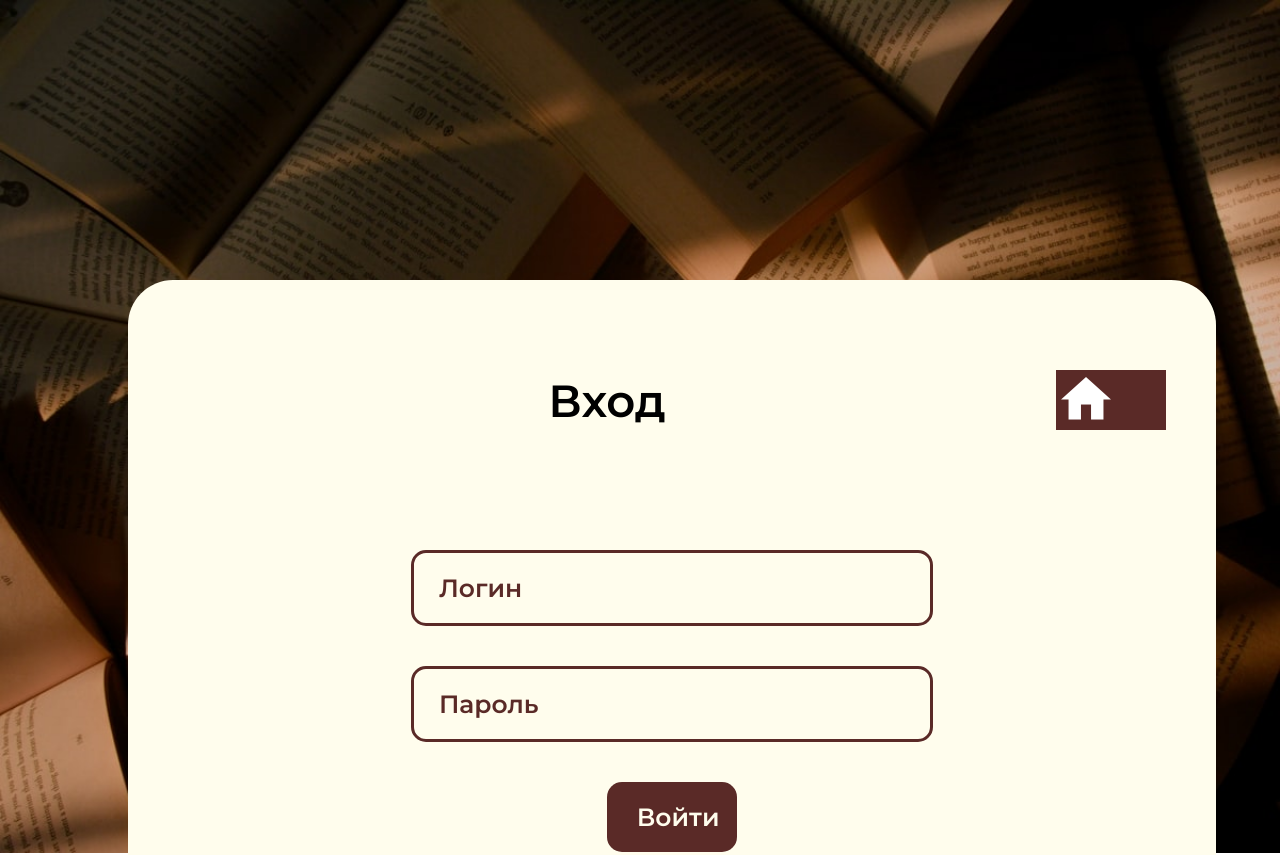
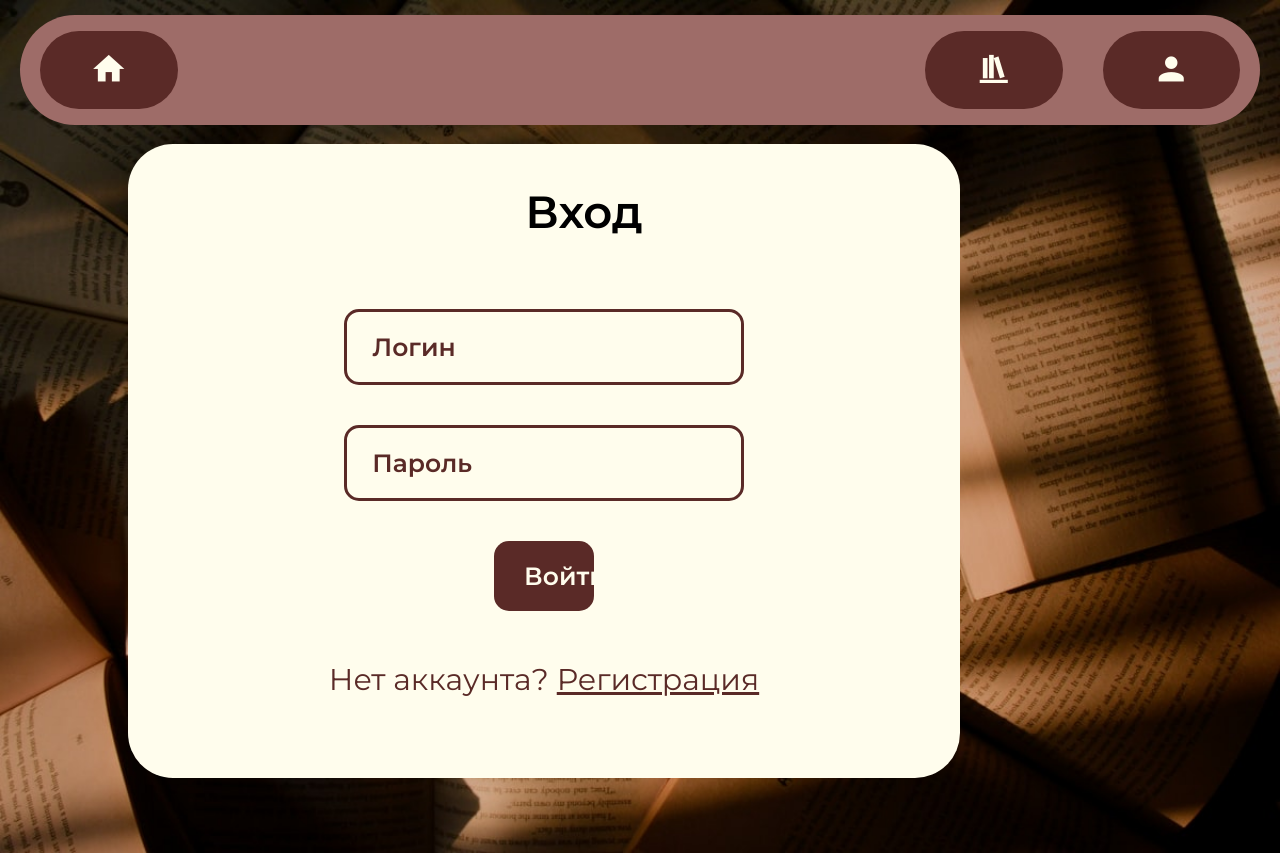
Before and after one commit to AmirNak07/bookswapper, a Vue app: page /login in a window 1280 px wide. Shown: the top 855 px of the page. Built offline with nearby package versions, Linux system fonts and the light colour scheme.

Commit message:
new navbar

```diff
--- a/src/App.vue
+++ b/src/App.vue
@@ -1,9 +1,11 @@
 <script setup lang="ts">
 import { RouterView } from 'vue-router'
+import NavigationComponent from '@/components/Shared/NavigationComponent.vue'
 </script>
 
 <template>
   <RouterView />
+  <NavigationComponent/>
 </template>
 
 <style scoped>
--- a/src/components/LoginView/LoginComponent.vue
+++ b/src/components/LoginView/LoginComponent.vue
@@ -7,19 +7,9 @@ onMounted(() => {
 </script>
 
 <template>
-  <!--
-  <div class="login-wrapper">
-  </div>
-  -->
   <div class="login">
     <div class="login-title-wrapper">
       <h1 class="login-title">Вход</h1>
-      <RouterLink to="/" class="login-exit">
-        <VIcon class="login-exit-icon" icon="mdi-home"></VIcon>
-        <!--
-        <img src="../../assets/icons/close.svg" alt="">
-        -->
-      </RouterLink>
     </div>
     <div class="login-form-wrapper">
       <form action="/api/register" method="post" class="login-form">
@@ -33,20 +23,11 @@ onMounted(() => {
 </template>
 
 <style scoped>
-.login-wrapper {
-  background-color: #5A2A277F;
-  min-height: 540%;
-  width: 100%;
-  position: absolute;
-  display: flex;
-  justify-content: center;
-}
-
 .login {
   display: flex;
-  margin-top: 200px;
+  margin-top: 5%;
   background-color: #FFFDED;
-  width: 85%;
+  width: 65%;
   border-radius: 45px;
   flex-direction: column;
   padding-top: 40px;
@@ -64,18 +45,6 @@ onMounted(() => {
   font-size: 45px;
   align-self: center;
   padding-left: 80px;
-}
-
-.login-exit {
-  background: #5A2A27;
-  margin: 50px;
-  padding-right: 50px;
-  cursor: pointer;
-}
-
-.login-exit-icon {
-  color: #FFFFFF;
-  font-size: 60px;
 }
 
 .login-form-wrapper {
--- a/src/components/RegisterPage/RegisterComponent.vue
+++ b/src/components/RegisterPage/RegisterComponent.vue
@@ -14,9 +14,6 @@ onMounted(() => {
   <div class="register">
     <div class="register-title-wrapper">
       <h1 class="register-title">Регистрация</h1>
-      <RouterLink to="/">
-        <img src="../../assets/icons/close.svg" alt="" class="register-exit">
-      </RouterLink>
     </div>
     <div class="register-form-wrapper">
       <form action="" method="post" class="register-form">
@@ -31,7 +28,7 @@ onMounted(() => {
           <option value="Санкт-Петербург"></option>
           <option value="Казань"></option>
         </datalist>
-        <button type="submit" class="register-form-input register-form-input-button">Создать</button>
+        <input type="submit" value="Зарегистрироваться" class="register-form-input register-form-input-button">
       </form>
       <RouterLink class="go-to-login" to="/login">Авторизация</RouterLink>
     </div>
@@ -39,17 +36,9 @@ onMounted(() => {
 </template>
 
 <style scoped>
-.register-wrapper {
-  background-color: #5A2A277F;
-  min-height: 540%;
-  width: 100%;
-  position: absolute;
-  display: flex;
-  justify-content: center;
-}
-
 .register {
   display: flex;
+  margin-top: 5%;
   background-color: #FFFDED;
   width: 80%;
   border-radius: 45px;
@@ -71,11 +60,6 @@ onMounted(() => {
   padding-left: 80px;
 }
 
-.register-exit {
-  padding-right: 50px;
-  cursor: pointer;
-}
-
 .register-form-wrapper {
   display: flex;
   flex-direction: column;
@@ -93,7 +77,7 @@ onMounted(() => {
 .register-form-input {
   margin-top: 20px;
   margin-bottom: 20px;
-  padding: 20px 0 20px 25px;
+  padding: 20px 25px 20px 25px;
   width: 80%;
   border-radius: 15px;
   border: 3px solid #5A2A27;
@@ -109,7 +93,7 @@ onMounted(() => {
   color: #FFFDED;
   border: none;
   padding: 20px 30px;
-  width: 20%;
+  width: 60%;
   cursor: pointer;
 }
 
--- a/src/components/MainPage/NavigationComponent.vue
+++ b/src/components/Shared/NavigationComponent.vue
@@ -4,16 +4,21 @@
 <template>
   <nav class="nav">
     <div class="left-nav">
+      <!--
       <RouterLink to="/">
         <img src="../../assets/logo.png" alt="Логотип" class="logo">
         <h1 class="heading">КнигоБар</h1>
       </RouterLink>
+      -->
+      <RouterLink to="/" class="login-exit nav-button">
+        <VIcon class="login-exit-icon" icon="mdi-home"></VIcon>
+      </RouterLink>
     </div>
     <div class="right-nav">
-      <RouterLink to="/books" class="ads">
+      <RouterLink to="/books" class="nav-button">
         <VIcon class="login-exit-icon" icon="mdi-bookshelf"></VIcon>
       </RouterLink>
-      <RouterLink to="/login" class="nav-login-button">
+      <RouterLink to="/login" class="nav-button">
         <VIcon class="login-exit-icon" icon="mdi-account"></VIcon>
       </RouterLink>
     </div>
@@ -57,26 +62,11 @@
   align-items: center;
 }
 
-.logo {
-  height: 110px;
-  padding-left: 20px;
-}
-
-.heading {
-  color: #5A2A27;
-  font-size: 30px;
-  margin: 0;
-}
-
-.nav-login-button {
-  margin: 0 50px;
+.nav-button {
+  margin: 20px;
   background-color: #5A2A27;
   padding: 20px 50px;
   color: #FFFDED;
   border-radius: 120px;
 }
-
-.ads {
-  color: #5A2A27;
-}
 </style>
--- a/src/views/HomeView.vue
+++ b/src/views/HomeView.vue
@@ -1,6 +1,5 @@
 <script setup lang="ts">
 
-import NavigationComponent from '@/components/MainPage/NavigationComponent.vue'
 import FooterComponent from '@/components/MainPage/FooterComponent.vue'
 import FaqComponent from '@/components/MainPage/FaqComponent.vue'
 import JoinComponent from '@/components/MainPage/JoinComponent.vue'
@@ -9,7 +8,6 @@ import HeaderComponent from '@/components/MainPage/HeaderComponent.vue'
 </script>
 
 <template>
-  <NavigationComponent/>
   <HeaderComponent/>
   <main>
     <AsideComponent/>
--- a/src/views/LoginView.vue
+++ b/src/views/LoginView.vue
@@ -4,7 +4,7 @@ import LoginComponent from '@/components/LoginView/LoginComponent.vue'
 </script>
 
 <template class="page">
-  <img src="../assets/img/header-book.jpeg" alt="background" width="100%" height="100%">
+  <img src="../assets/img/header-book.jpeg" alt="background" width="100%" height="80%">
   <LoginComponent class="container"/>
 </template>
 
```
Also changed, not shown: 2 other files (tests, documents, lock files or other folders).
